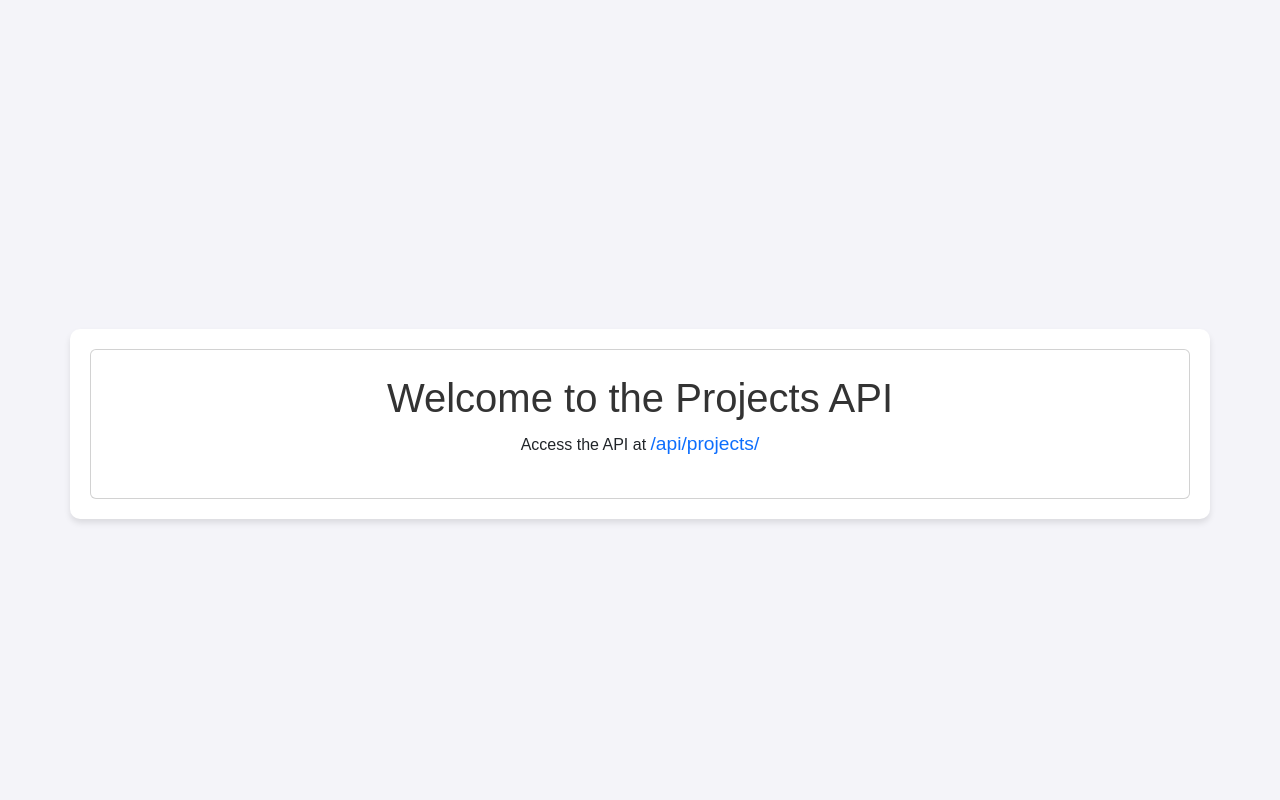
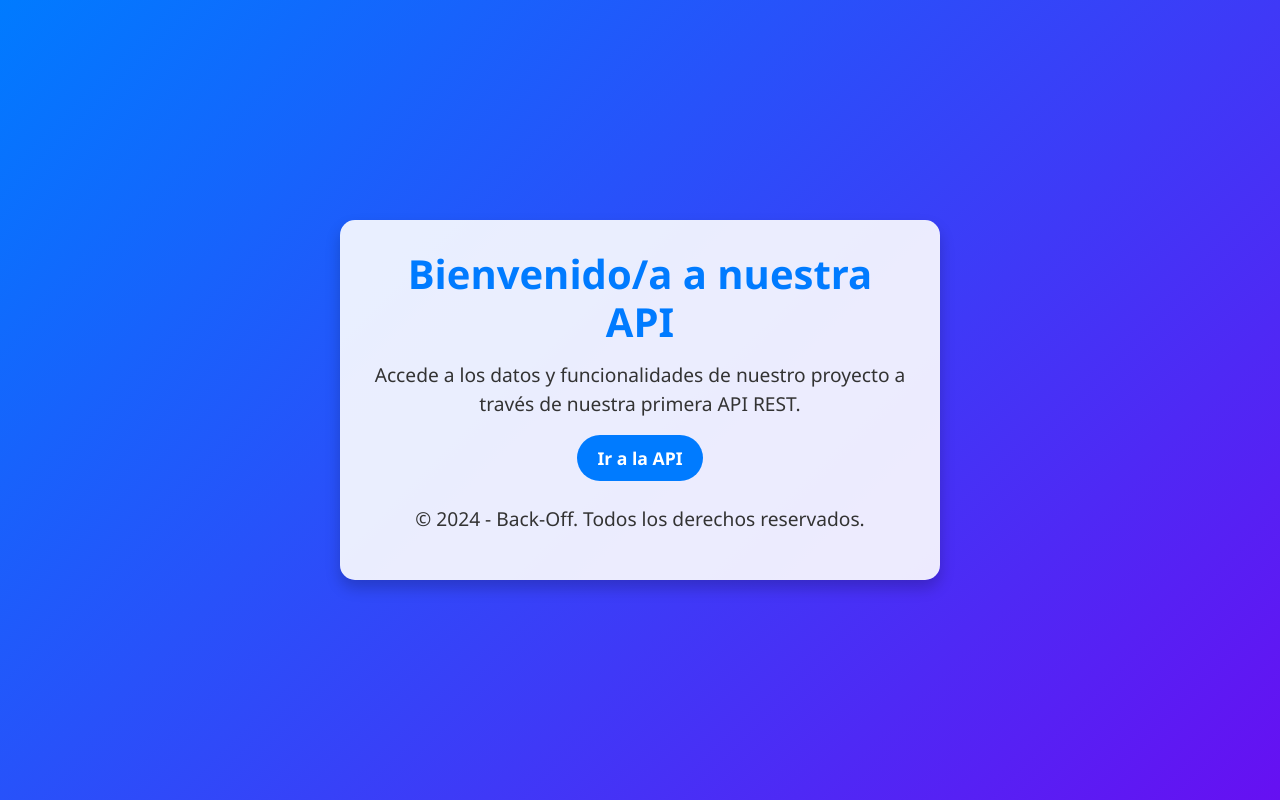
Before and after one commit to lucianoBascunanR/drf, a Django app: page / in a window 1280 px wide. Run offline with Django 5.2, Linux system fonts and the light colour scheme.

Commit message:
ahora sí?
aaa

```diff
--- a/projects/templates/projects/index.html
+++ b/projects/templates/projects/index.html
@@ -7,40 +7,71 @@
     <link href="https://cdn.jsdelivr.net/npm/bootstrap@5.3.0-alpha3/dist/css/bootstrap.min.css" rel="stylesheet">
     <style>
         body {
-            font-family: Arial, sans-serif;
-            background-color: #f4f4f9;
+            font-family: 'Segoe UI', Tahoma, Geneva, Verdana, sans-serif;
+            background: linear-gradient(135deg, #007BFF, #6610f2);
+            color: #fff;
             margin: 0;
             padding: 0;
+            height: 100vh;
             display: flex;
             justify-content: center;
             align-items: center;
-            height: 100vh;
         }
         .container {
+            background: rgba(255, 255, 255, 0.9);
+            border-radius: 15px;
+            box-shadow: 0 8px 15px rgba(0, 0, 0, 0.2);
+            padding: 30px;
+            max-width: 600px;
             text-align: center;
-            background: white;
-            padding: 20px;
-            border-radius: 10px;
-            box-shadow: 0 4px 6px rgba(0, 0, 0, 0.1);
         }
         h1 {
+            font-size: 2.5rem;
+            font-weight: bold;
+            margin-bottom: 15px;
+            color: #007BFF;
+        }
+        p {
+            font-size: 1.2rem;
             color: #333;
         }
         a {
+            color: #6610f2;
             text-decoration: none;
-            color: #007BFF;
-            font-size: 1.2em;
+            font-weight: 600;
+            transition: color 0.3s ease;
+        }
+        a:hover {
+            color: #0056b3;
+        }
+        .btn-primary {
+            background-color: #007BFF;
+            border: none;
+            font-size: 1.1rem;
+            font-weight: bold;
+            padding: 10px 20px;
+            border-radius: 25px;
+            transition: background-color 0.3s ease, transform 0.2s ease;
+        }
+        .btn-primary:hover {
+            background-color: #0056b3;
+            transform: translateY(-2px);
+        }
+        footer {
+            margin-top: 20px;
+            font-size: 0.9rem;
+            color: #555;
         }
     </style>
 </head>
 <body>
-    <div class="container mt-5">
-        <div class="card p-4">
-            <h1 class="text-center">Welcome to the Projects API</h1>
-            <p class="text-center">
-                Access the API at <a href="/api/projects/" class="text-primary">/api/projects/</a>
-            </p>
-        </div>
+    <div class="container">
+        <h1>Bienvenido/a a nuestra API</h1>
+        <p>Accede a los datos y funcionalidades de nuestro proyecto a través de nuestra primera API REST.</p>
+        <a href="/api/projects/"  class="btn btn-primary">Ir a la API</a>
+        <footer class="mt-4">
+            <p>&copy; 2024 - Back-Off. Todos los derechos reservados.</p>
+        </footer>
     </div>
 </body>
 </html>
```
